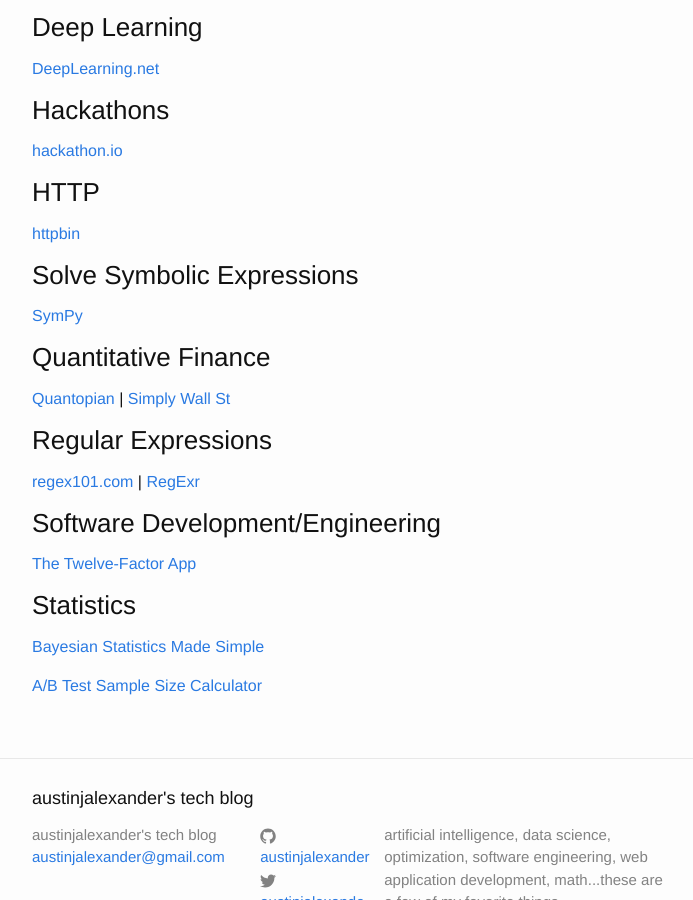
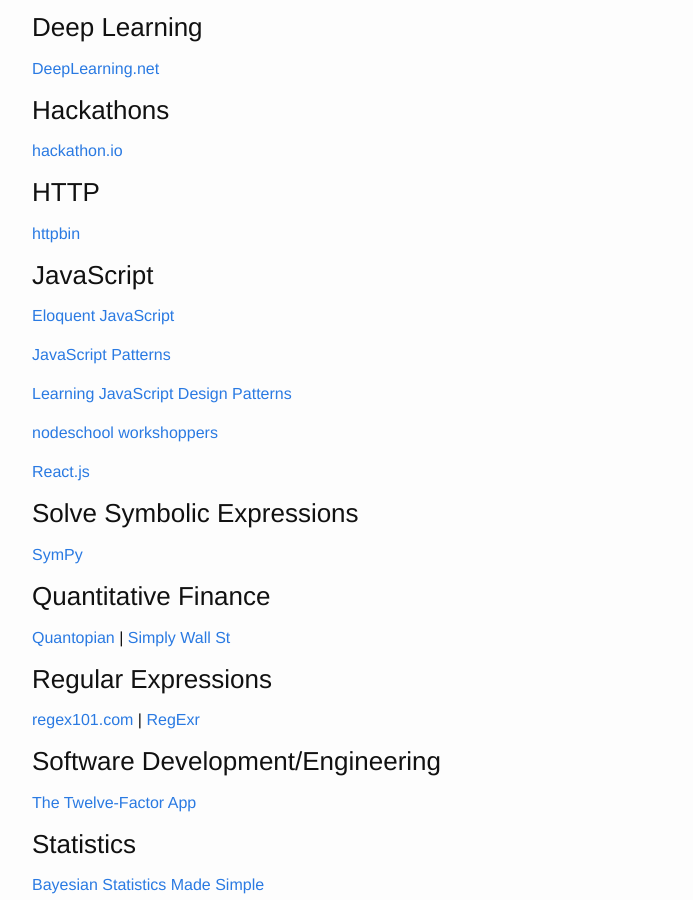
Before and after one commit to austinjalexander/austinjalexander.github.io, a Jekyll site: the page built from resources.md, in a window 1280 px wide and 900 px high, scrolled down 620 px. Shown: the whole window, without its empty margins (268-961 px from the left). Built offline with Jekyll 4.4.1, drawn with Linux system fonts in a browser that asks for light colours; nearby versions of some CDN libraries.

Commit message:
check in

```diff
--- a/resources.md
+++ b/resources.md
@@ -29,6 +29,17 @@ Enron Email Corpus: <a href="https://www.cs.cmu.edu/~./enron/" target="_blank">C
 ###HTTP
 <a href="http://httpbin.org/" target="_blank">httpbin</a>
 
+###JavaScript
+<a href="http://eloquentjavascript.net/" target="_blank">Eloquent JavaScript</a>
+
+<a href="http://shichuan.github.io/javascript-patterns/" target="_blank">JavaScript Patterns</a>
+
+<a href="http://addyosmani.com/resources/essentialjsdesignpatterns/book/" target="_blank">Learning JavaScript Design Patterns</a>
+
+<a href="http://nodeschool.io/#workshoppers" target="_blank">nodeschool workshoppers</a>
+
+<a href="http://facebook.github.io/react/" target="_blank">React.js</a>
+
 ###Solve Symbolic Expressions
 <a href="http://live.sympy.org/" target="_blank">SymPy</a>
 
```
